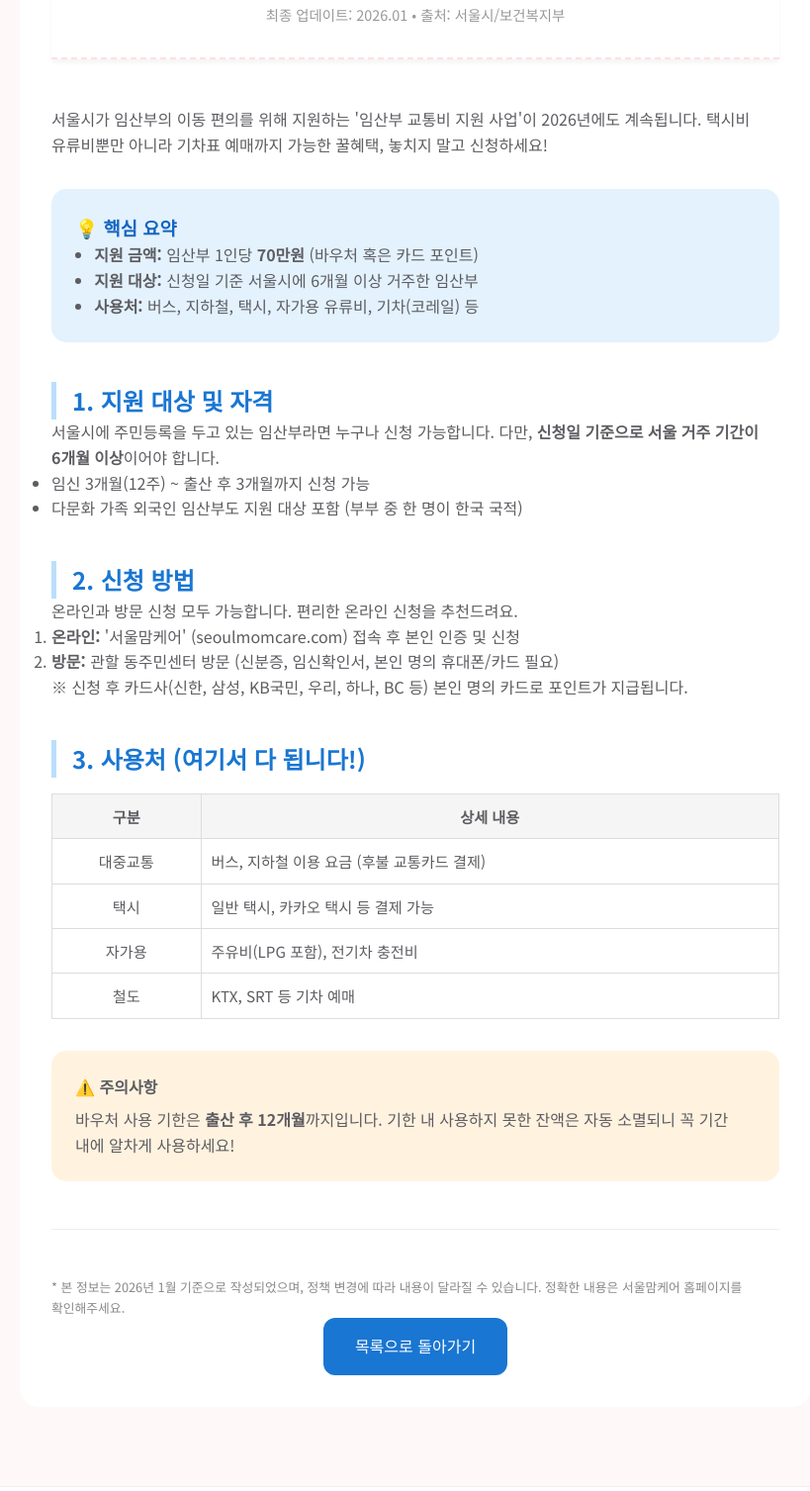
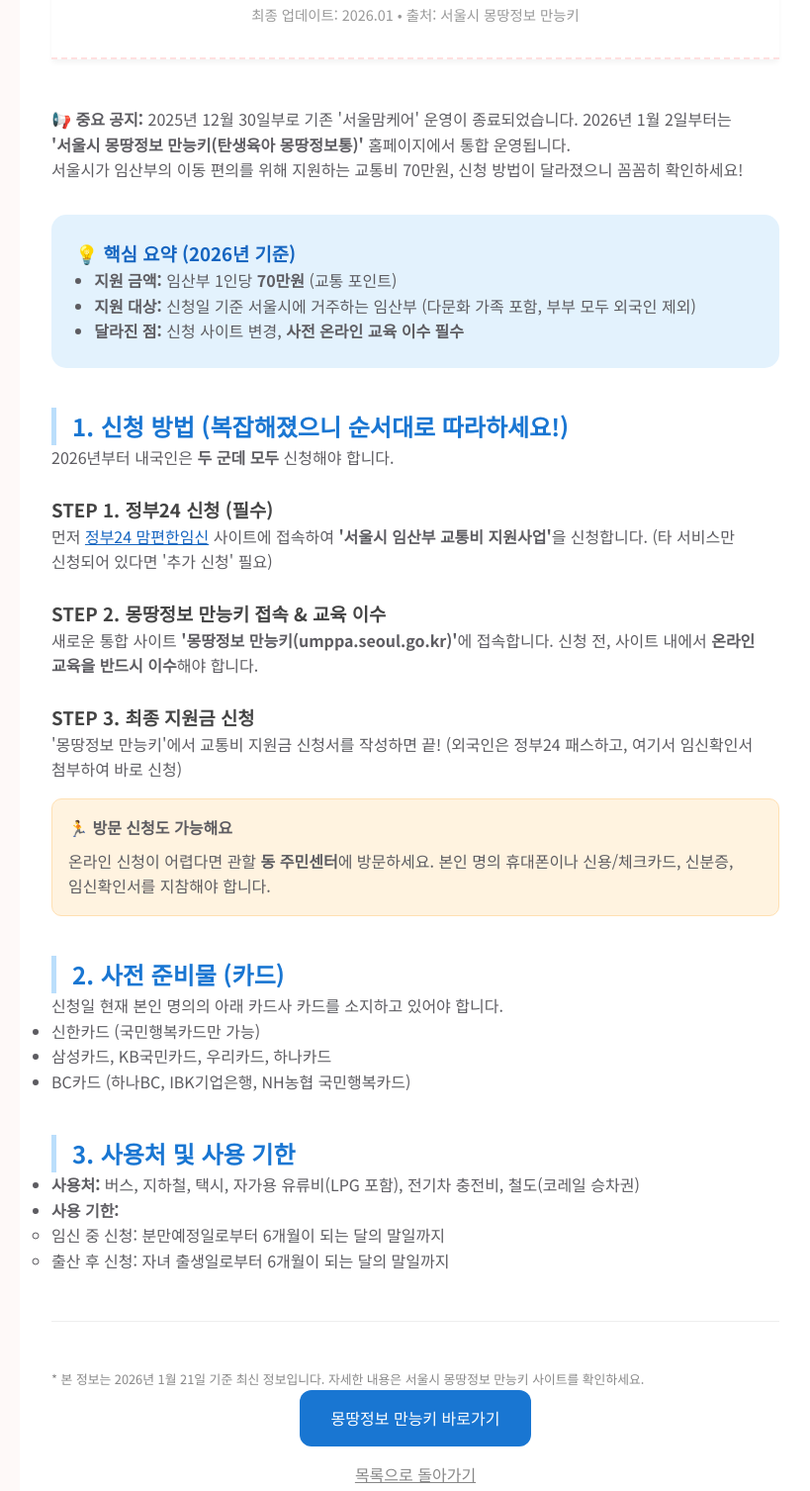
Before and after one commit to nantenewyork/baby-product-list, a plain HTML site: page policy-seoul-transportation.html in a window 1280 px wide. Shown: the part 284-1791 px from the top of the page at 99% size, without its empty margins (220-1039 px from the left). Drawn offline with Linux system fonts and the light colour scheme.

Commit message:
Update Seoul Transportation Support policy with 2026 application info

```diff
--- a/policy-seoul-transportation.html
+++ b/policy-seoul-transportation.html
@@ -4,8 +4,9 @@
 <head>
     <meta charset="UTF-8">
     <meta name="viewport" content="width=device-width, initial-scale=1.0">
-    <title>2026 서울시 임산부 교통비 지원 신청 방법 및 사용처 | 아가야 뭐 쓰니?</title>
-    <meta name="description" content="2026년 기준 서울시 임산부 교통비 지원금 70만원 신청 방법, 자격 요건, 사용처(주유, 택시, 기차 등)를 상세하게 알려드립니다.">
+    <title>2026 서울시 임산부 교통비 지원: 몽땅정보 만능키 신청 방법 | 아가야 뭐 쓰니?</title>
+    <meta name="description"
+        content="2026년부터 '서울맘케어'가 종료되고 '몽땅정보 만능키'로 통합되었습니다. 임산부 교통비 70만원 신청 방법과 필수 온라인 교육 이수, 사용처를 상세히 안내합니다.">
     <link href="https://fonts.googleapis.com/css2?family=Gowun+Dodum&family=Noto+Sans+KR:wght@400;500;700&display=swap"
         rel="stylesheet">
     <link rel="stylesheet" href="style.css">
@@ -31,83 +32,83 @@
         <header class="article-header"
             style="text-align: center; margin-bottom: 3rem; border-bottom: 2px dashed #ffe0e0; padding-bottom: 2rem;">
             <span class="tag" style="background:#E3F2FD; color:#1565C0;">서울시 정책</span>
-            <h1 style="font-family: 'Gowun Dodum', sans-serif; font-size: 2rem; margin: 1rem 0;">2026 서울시 임산부 교통비
-                지원<br>70만원 완벽 정리</h1>
+            <h1 style="font-family: 'Gowun Dodum', sans-serif; font-size: 2rem; margin: 1rem 0;">2026 확 바뀐 임산부
+                교통비<br>'몽땅정보 만능키'에서 신청하세요!</h1>
             <div class="article-meta" style="color: #999; font-size: 0.9rem;">
-                <span>최종 업데이트: 2026.01</span> • <span>출처: 서울시/보건복지부</span>
+                <span>최종 업데이트: 2026.01</span> • <span>출처: 서울시 몽땅정보 만능키</span>
             </div>
         </header>
 
         <section>
-            <p>서울시가 임산부의 이동 편의를 위해 지원하는 '임산부 교통비 지원 사업'이 2026년에도 계속됩니다. 택시비 유류비뿐만 아니라 기차표 예매까지 가능한 꿀혜택, 놓치지 말고 신청하세요!
-            </p>
+            <p><strong>📢 중요 공지:</strong> 2025년 12월 30일부로 기존 '서울맘케어' 운영이 종료되었습니다. 2026년 1월 2일부터는 <strong>'서울시 몽땅정보
+                    만능키(탄생육아 몽땅정보통)'</strong> 홈페이지에서 통합 운영됩니다.</p>
+            <p>서울시가 임산부의 이동 편의를 위해 지원하는 교통비 70만원, 신청 방법이 달라졌으니 꼼꼼히 확인하세요!</p>
 
             <div style="background-color: #E3F2FD; padding: 1.5rem; border-radius: 15px; margin: 2rem 0;">
-                <h3 style="margin-top:0; color: #1565C0;">💡 핵심 요약</h3>
+                <h3 style="margin-top:0; color: #1565C0;">💡 핵심 요약 (2026년 기준)</h3>
                 <ul style="margin-bottom:0; padding-left: 1.2rem;">
-                    <li><strong>지원 금액:</strong> 임산부 1인당 <strong>70만원</strong> (바우처 혹은 카드 포인트)</li>
-                    <li><strong>지원 대상:</strong> 신청일 기준 서울시에 6개월 이상 거주한 임산부</li>
-                    <li><strong>사용처:</strong> 버스, 지하철, 택시, 자가용 유류비, 기차(코레일) 등</li>
+                    <li><strong>지원 금액:</strong> 임산부 1인당 <strong>70만원</strong> (교통 포인트)</li>
+                    <li><strong>지원 대상:</strong> 신청일 기준 서울시에 거주하는 임산부 (다문화 가족 포함, 부부 모두 외국인 제외)</li>
+                    <li><strong>달라진 점:</strong> 신청 사이트 변경, <strong>사전 온라인 교육 이수 필수</strong></li>
                 </ul>
             </div>
 
-            <h2 style="color: #1976D2; border-left: 5px solid #BBDEFB; padding-left: 1rem; margin-top: 2.5rem;">1. 지원 대상
-                및 자격</h2>
-            <p>서울시에 주민등록을 두고 있는 임산부라면 누구나 신청 가능합니다. 다만, <strong>신청일 기준으로 서울 거주 기간이 6개월 이상</strong>이어야 합니다.</p>
-            <ul>
-                <li>임신 3개월(12주) ~ 출산 후 3개월까지 신청 가능</li>
-                <li>다문화 가족 외국인 임산부도 지원 대상 포함 (부부 중 한 명이 한국 국적)</li>
-            </ul>
+            <h2 style="color: #1976D2; border-left: 5px solid #BBDEFB; padding-left: 1rem; margin-top: 2.5rem;">1. 신청 방법
+                (복잡해졌으니 순서대로 따라하세요!)</h2>
+            <p>2026년부터 내국인은 <strong>두 군데 모두</strong> 신청해야 합니다.</p>
 
-            <h2 style="color: #1976D2; border-left: 5px solid #BBDEFB; padding-left: 1rem; margin-top: 2.5rem;">2. 신청 방법
-            </h2>
-            <p>온라인과 방문 신청 모두 가능합니다. 편리한 온라인 신청을 추천드려요.</p>
-            <ol>
-                <li><strong>온라인:</strong> '서울맘케어' (seoulmomcare.com) 접속 후 본인 인증 및 신청</li>
-                <li><strong>방문:</strong> 관할 동주민센터 방문 (신분증, 임신확인서, 본인 명의 휴대폰/카드 필요)</li>
-            </ol>
-            <p>※ 신청 후 카드사(신한, 삼성, KB국민, 우리, 하나, BC 등) 본인 명의 카드로 포인트가 지급됩니다.</p>
+            <h3 style="color: #444; margin-top: 1.5rem;">STEP 1. 정부24 신청 (필수)</h3>
+            <p>먼저 <a href="https://www.gov.kr/portal/onestopSvc/fertility" target="_blank"
+                    style="color: #1565C0; text-decoration: underline;">정부24 맘편한임신</a> 사이트에 접속하여 <strong>'서울시 임산부 교통비
+                    지원사업'</strong>을 신청합니다. (타 서비스만 신청되어 있다면 '추가 신청' 필요)</p>
 
-            <h2 style="color: #1976D2; border-left: 5px solid #BBDEFB; padding-left: 1rem; margin-top: 2.5rem;">3. 사용처
-                (여기서 다 됩니다!)</h2>
-            <table style="width: 100%; border-collapse: collapse; margin-top: 1rem; font-size: 0.95rem;">
-                <tr style="background: #f5f5f5;">
-                    <th style="border: 1px solid #ddd; padding: 10px;">구분</th>
-                    <th style="border: 1px solid #ddd; padding: 10px;">상세 내용</th>
-                </tr>
-                <tr>
-                    <td style="border: 1px solid #ddd; padding: 10px; text-align: center;">대중교통</td>
-                    <td style="border: 1px solid #ddd; padding: 10px;">버스, 지하철 이용 요금 (후불 교통카드 결제)</td>
-                </tr>
-                <tr>
-                    <td style="border: 1px solid #ddd; padding: 10px; text-align: center;">택시</td>
-                    <td style="border: 1px solid #ddd; padding: 10px;">일반 택시, 카카오 택시 등 결제 가능</td>
-                </tr>
-                <tr>
-                    <td style="border: 1px solid #ddd; padding: 10px; text-align: center;">자가용</td>
-                    <td style="border: 1px solid #ddd; padding: 10px;">주유비(LPG 포함), 전기차 충전비</td>
-                </tr>
-                <tr>
-                    <td style="border: 1px solid #ddd; padding: 10px; text-align: center;">철도</td>
-                    <td style="border: 1px solid #ddd; padding: 10px;">KTX, SRT 등 기차 예매</td>
-                </tr>
-            </table>
+            <h3 style="color: #444; margin-top: 1.5rem;">STEP 2. 몽땅정보 만능키 접속 & 교육 이수</h3>
+            <p>새로운 통합 사이트 <strong>'몽땅정보 만능키(umppa.seoul.go.kr)'</strong>에 접속합니다. 신청 전, 사이트 내에서 <strong>온라인 교육을 반드시
+                    이수</strong>해야 합니다.</p>
 
-            <div style="background-color: #FFF3E0; padding: 1.5rem; border-radius: 15px; margin-top: 2rem;">
-                <strong>⚠️ 주의사항</strong>
+            <h3 style="color: #444; margin-top: 1.5rem;">STEP 3. 최종 지원금 신청</h3>
+            <p>'몽땅정보 만능키'에서 교통비 지원금 신청서를 작성하면 끝! (외국인은 정부24 패스하고, 여기서 임신확인서 첨부하여 바로 신청)</p>
+
+            <div
+                style="background-color: #FFF3E0; padding: 1rem; border-radius: 10px; border: 1px solid #FFE0B2; margin-top: 1rem;">
+                <strong>🏃 방문 신청도 가능해요</strong>
                 <p style="margin: 0.5rem 0 0;">
-                    바우처 사용 기한은 <strong>출산 후 12개월</strong>까지입니다. 기한 내 사용하지 못한 잔액은 자동 소멸되니 꼭 기간 내에 알차게 사용하세요!
+                    온라인 신청이 어렵다면 관할 <strong>동 주민센터</strong>에 방문하세요. 본인 명의 휴대폰이나 신용/체크카드, 신분증, 임신확인서를 지참해야 합니다.
                 </p>
             </div>
 
+            <h2 style="color: #1976D2; border-left: 5px solid #BBDEFB; padding-left: 1rem; margin-top: 2.5rem;">2. 사전
+                준비물 (카드)</h2>
+            <p>신청일 현재 본인 명의의 아래 카드사 카드를 소지하고 있어야 합니다.</p>
+            <ul>
+                <li>신한카드 (국민행복카드만 가능)</li>
+                <li>삼성카드, KB국민카드, 우리카드, 하나카드</li>
+                <li>BC카드 (하나BC, IBK기업은행, NH농협 국민행복카드)</li>
+            </ul>
+
+            <h2 style="color: #1976D2; border-left: 5px solid #BBDEFB; padding-left: 1rem; margin-top: 2.5rem;">3. 사용처 및
+                사용 기한</h2>
+            <ul>
+                <li><strong>사용처:</strong> 버스, 지하철, 택시, 자가용 유류비(LPG 포함), 전기차 충전비, 철도(코레일 승차권)</li>
+                <li><strong>사용 기한:</strong>
+                    <ul>
+                        <li>임신 중 신청: 분만예정일로부터 6개월이 되는 달의 말일까지</li>
+                        <li>출산 후 신청: 자녀 출생일로부터 6개월이 되는 달의 말일까지</li>
+                    </ul>
+                </li>
+            </ul>
+
             <hr style="margin: 3rem 0; border: 0; border-top: 1px solid #eee;">
-            <p style="font-size: 0.8rem; color: #888;">* 본 정보는 2026년 1월 기준으로 작성되었으며, 정책 변경에 따라 내용이 달라질 수 있습니다. 정확한 내용은
-                서울맘케어 홈페이지를 확인해주세요.</p>
+            <p style="font-size: 0.8rem; color: #888;">* 본 정보는 2026년 1월 21일 기준 최신 정보입니다. 자세한 내용은 서울시 몽땅정보 만능키 사이트를
+                확인하세요.</p>
 
             <div style="text-align: center;">
-                <a href="index.html" class="btn-more"
-                    style="display: inline-block; padding: 1rem 2rem; background-color: #1976D2; color: white;">목록으로
-                    돌아가기</a>
+                <a href="https://umppa.seoul.go.kr/" target="_blank" class="btn-more"
+                    style="display: inline-block; padding: 1rem 2rem; background-color: #1976D2; color: white;">몽땅정보 만능키
+                    바로가기</a>
+            </div>
+            <div style="text-align: center; margin-top: 1rem;">
+                <a href="index.html" style="color: #888; text-decoration: underline;">목록으로 돌아가기</a>
             </div>
         </section>
     </main>
```
